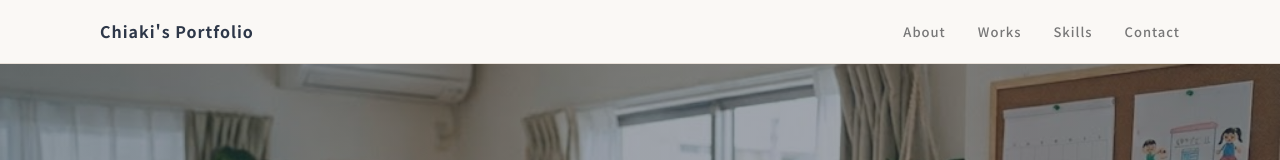
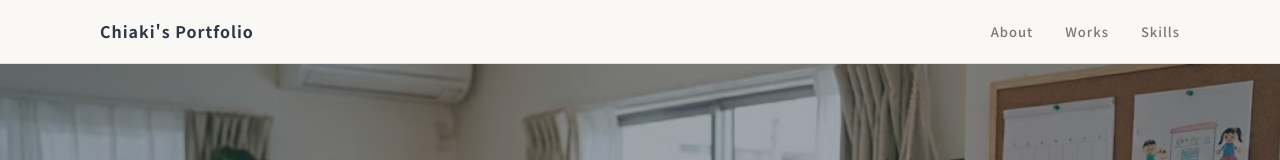
Before and after one commit to Chiaki92/portfolio, a plain HTML site: page index.html in a window 1280 px wide. Shown: the top 160 px of the page. Drawn offline with Linux system fonts and the light colour scheme.

Commit message:
コンタクトセッション非表示

```diff
--- a/index.html
+++ b/index.html
@@ -35,7 +35,7 @@
         <a href="#about" onclick="closeMenu()">About</a>
         <a href="#works" onclick="closeMenu()">Works</a>
         <a href="#skills" onclick="closeMenu()">Skills</a>
-        <a href="#contact" onclick="closeMenu()">Contact</a>
+        <a href="#contact" onclick="closeMenu()" hidden>Contact</a>
       </nav>
     </div>
   </header>
@@ -158,9 +158,9 @@
   </section>
 
   <!-- ============================================================
-       Contactセクション
+       Contactセクション（一時的に非公開中 — hidden を削除すると再表示）
   ============================================================ -->
-  <section class="section contact" id="contact">
+  <section class="section contact" id="contact" hidden>
     <div class="container" style="text-align: center;">
       <p class="section-label">Contact</p>
       <h2 class="section-title">お問い合わせ</h2>
```
